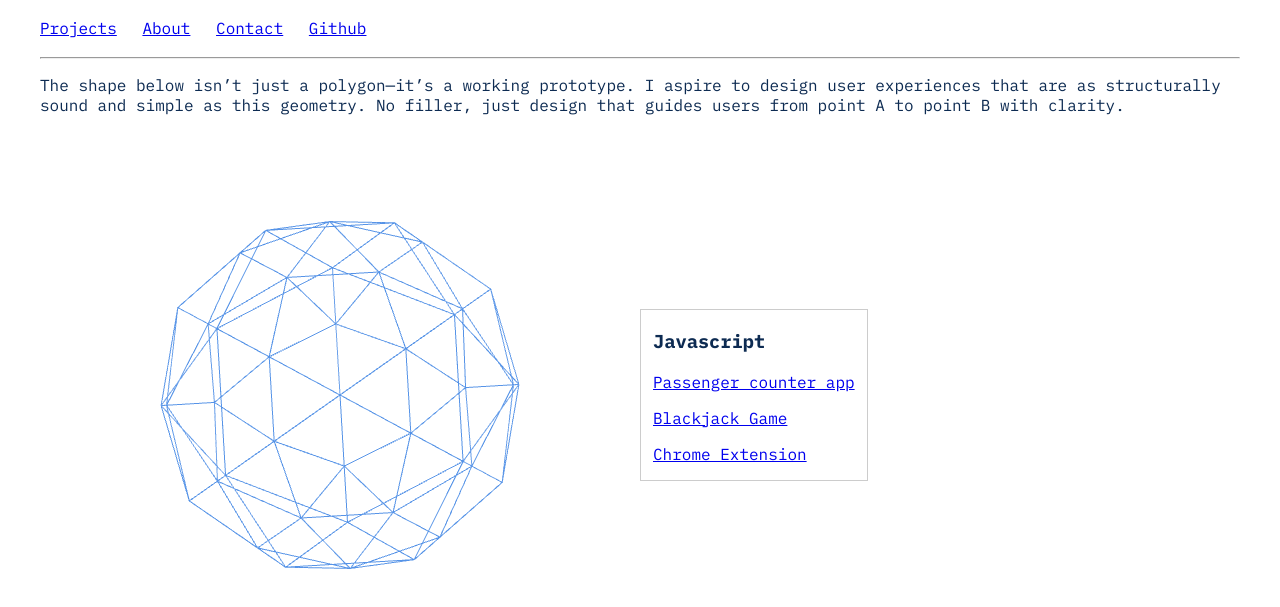
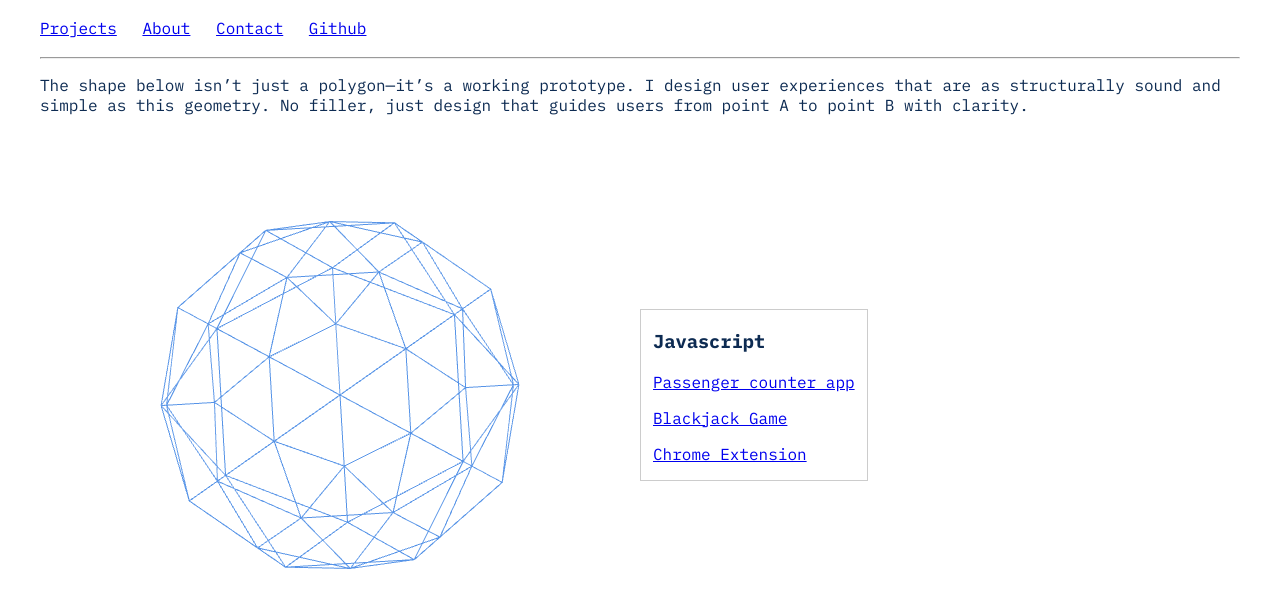
Before and after one commit to WilliamSuper113/myworks, a plain HTML site: page index.html in a window 1280 px wide. Shown: the part 89-696 px from the top of the page. Drawn offline with nearby package versions, Linux system fonts and the light colour scheme; animation ran at ten frames a second.

Commit message:
Revise text to focus on design clarity

```diff
--- a/index.html
+++ b/index.html
@@ -24,7 +24,7 @@
     <hr>
     <div class="text-overlay">
   <p>
-        The shape below isn’t just a polygon—it’s a working prototype. I aspire to design user
+        The shape below isn’t just a polygon—it’s a working prototype. I design user
         experiences that are as structurally sound and simple as this geometry. No filler, just
         design that guides users from point A to point B with clarity.
     </p>
```
